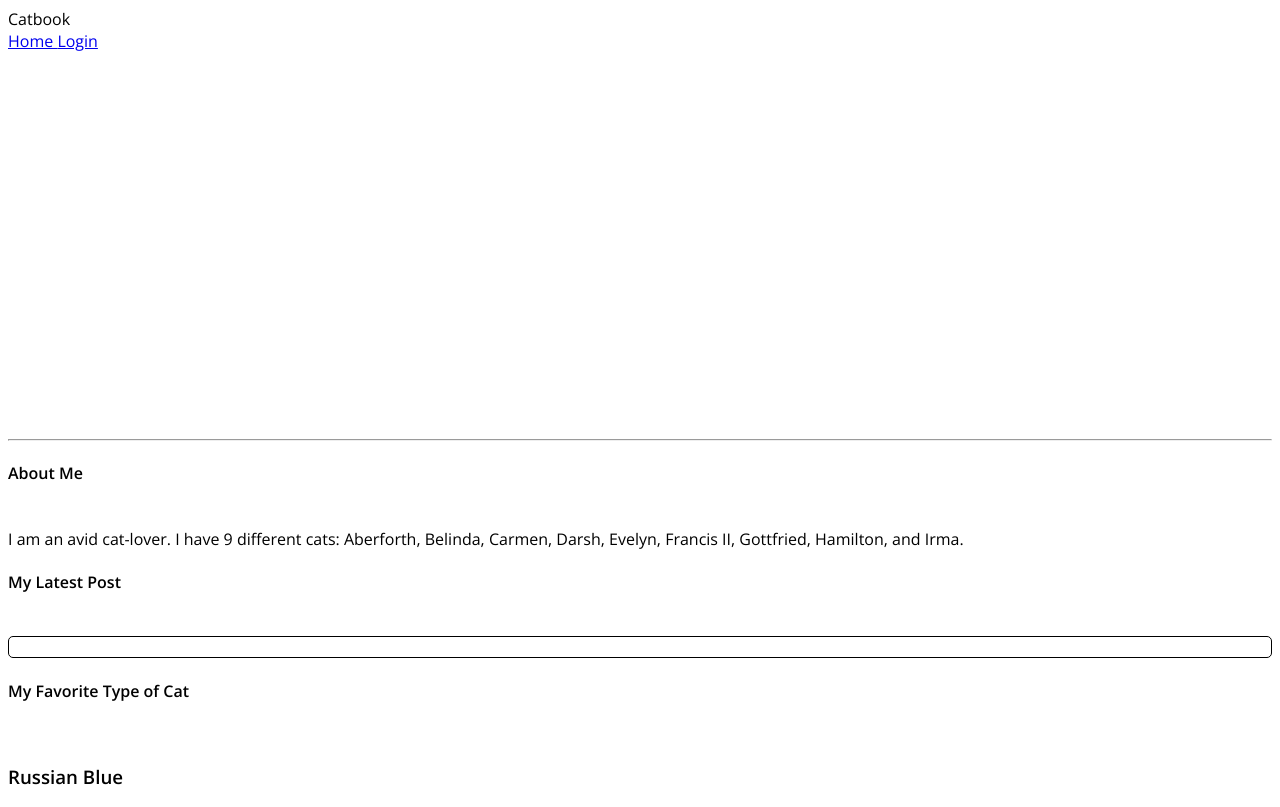
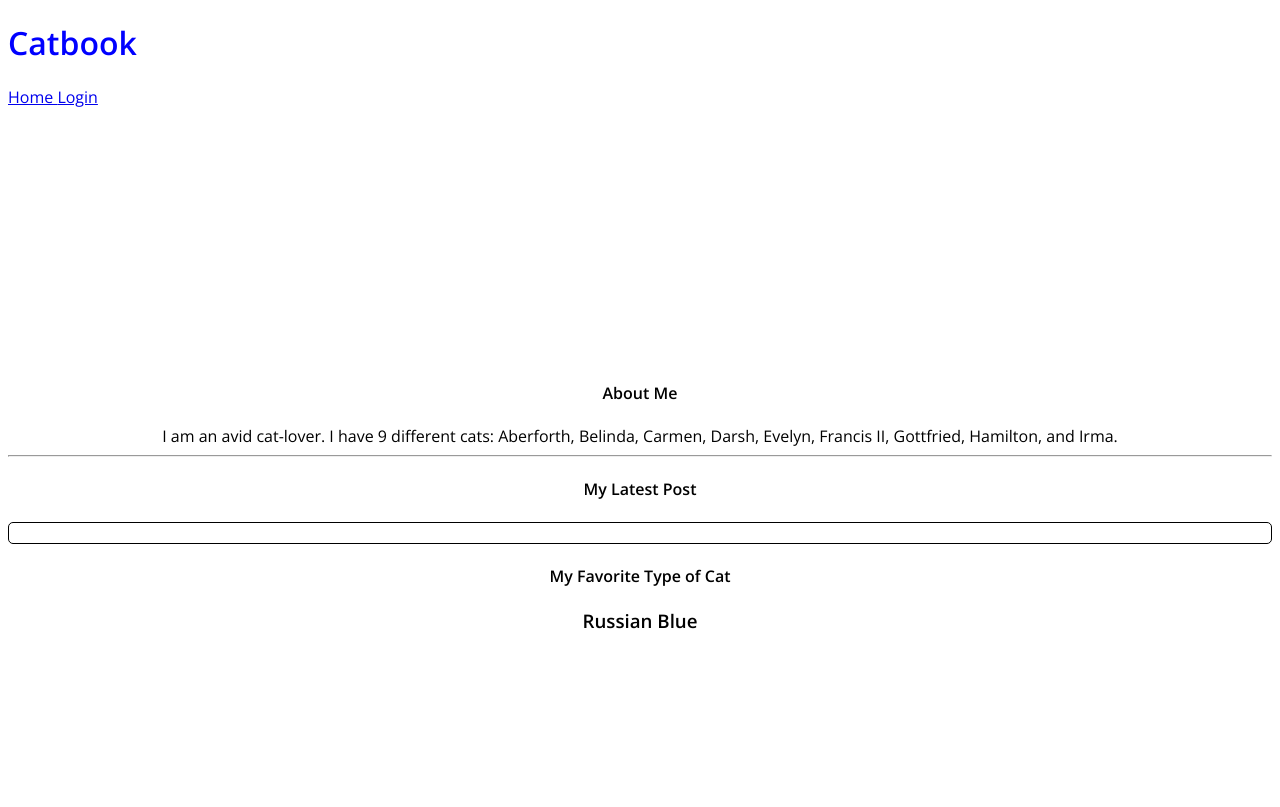
Before and after one commit to jeetmj/catbook, a Node server app: page /u/profile?2 in a window 1280 px wide. After the commit the page ends 629 px from the top, so only its background shows below. Run offline with Node 20, Linux system fonts and the light colour scheme; data that the repository does not hold is empty; some libraries are stand-ins or nearby versions.

Commit message:
noBS pretty complete

```diff
--- a/public/css/style.css
+++ b/public/css/style.css
@@ -55,7 +55,7 @@ div.circle-avatar{
 }
 
 .large-profile-container {
-	padding: 0 35%;
+	padding: 0 40%;
 }
 
 .card {
@@ -74,3 +74,15 @@ div.circle-avatar{
 h1 {
 	color: blue;
 }
+
+.comment {
+	margin-bottom: 10px;
+}
+
+.text-center {
+	text-align: center;
+}
+
+.text-left {
+	text-align: left;
+}
--- a/public/js/navbar.js
+++ b/public/js/navbar.js
@@ -1,7 +1,6 @@
 function newNavbarItem(text, url) {
 
   itemLink = document.createElement('a');
-  itemLink.className = 'nav-item nav-link';
   itemLink.innerHTML = text;
   itemLink.href = url;
 
--- a/src/views/profile.html
+++ b/src/views/profile.html
@@ -8,41 +8,30 @@
   <body>
     <!-- <link rel="stylesheet" href="https://maxcdn.bootstrapcdn.com/bootstrap/4.0.0-beta.2/css/bootstrap.min.css" integrity="sha384-PsH8R72JQ3SOdhVi3uxftmaW6Vc51MKb0q5P2rRUpPvrszuE4W1povHYgTpBfshb" crossorigin="anonymous"> -->
     <link rel="stylesheet" href="/static/css/style.css">
-    <nav class="navbar navbar-expand-lg navbar-dark bg-primary">
-      <div class="navbar-brand">Catbook</div>
-      <div class="navbar-nav" id="nav-item-container">
+    <h1>Catbook</h1>
+    <div id="nav-item-container">
       <!-- navbar items are inserted here -->
     </div>
-    </nav>
-    <div class="container text-center" id="profile-container">
-      <div class="large-profile-container text-center my-4">
-        <div class="circle-avatar" id="profile-image"></div>
+    <div class="text-center" id="profile-container">
+      <div class="large-profile-container">
+        <div class="circle-avatar" id="profile-image">
+          <!-- image inserted here -->
         </div>
-      <hr>
+      </div>
       <div id="name-container">
         <!-- name inserted here -->
       </div>
-      <div class="row mt-4">
-        <div class="col-4">
       <h4>About Me</h4>
-          <br>
-          <div class="text" id="profile-description">I am an avid cat-lover. I have 9 different cats: Aberforth, Belinda, Carmen, Darsh, Evelyn, Francis II, Gottfried, Hamilton, and Irma.</div>
-        </div>
-        <div class="col-4">
+      <div id="profile-description">I am an avid cat-lover. I have 9 different cats: Aberforth, Belinda, Carmen, Darsh, Evelyn, Francis II, Gottfried, Hamilton, and Irma.</div>
+      <hr>
       <h4>My Latest Post</h4>
-          <br>
-          <div class="card">
+      <div class="card text-left">
         <div class="card-body" id="latest-post-card">
           <!-- last post inserted here -->
         </div>
       </div>
-        </div>
-        <div class="col-4">
       <h4>My Favorite Type of Cat</h4>
-          <br>
       <h3 id="favorite-cat">Russian Blue</h3>
-        </div>
-      </div>
     </div>
   </body>
   <script src="/static/js/api.js"></script>
```
Also changed, not shown: public/js/feed.js (+1 -8 lines). Lines whose indentation alone changed are shown as unchanged.
